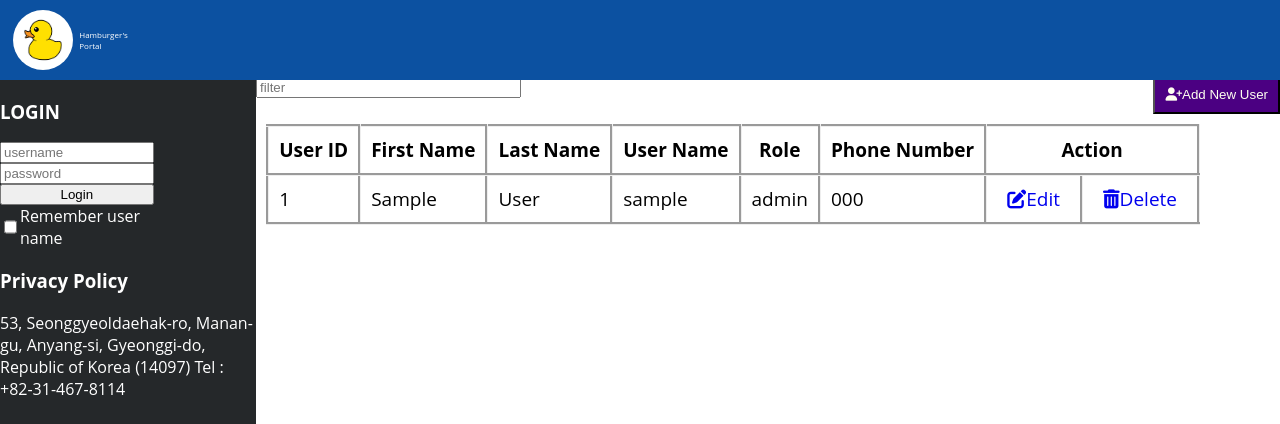
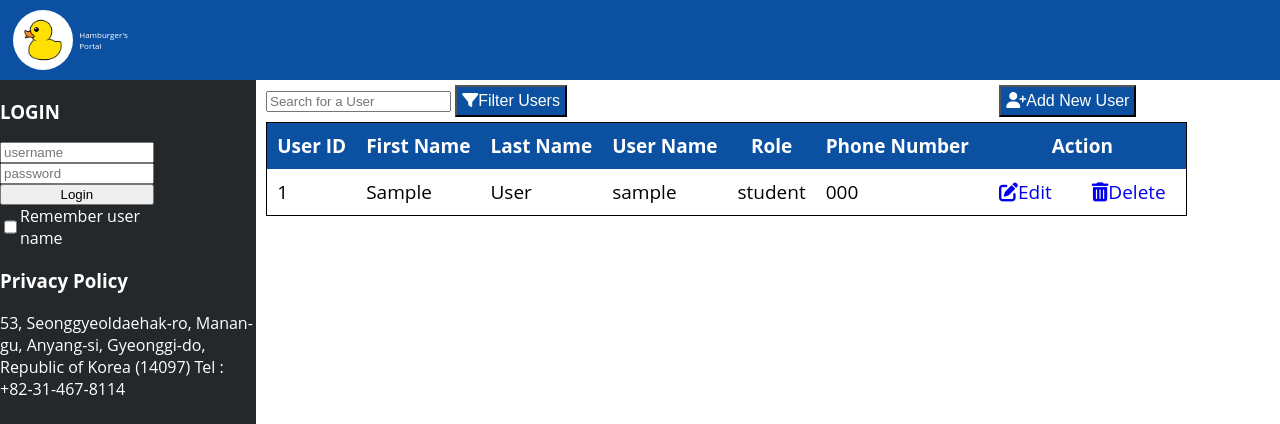
Before and after one commit to mahier8/batch14-project, a PHP site: page /index.php?action=userView in a window 1280 px wide. Shown: the top 424 px of the page. Run offline with PHP 8.4, Linux system fonts and the light colour scheme; tables that the repository leaves empty or names only in its code hold one stand-in row (values such as "Sample post"); some libraries are stand-ins or nearby versions; some web fonts are replaced.

Commit message:
Updated User List CSS

```diff
--- a/index.php
+++ b/index.php
@@ -23,6 +23,10 @@ try {
             uploadImage();
 
             break;
+        // case "filterUsers" :
+        //     if
+        //         require("./view/userView.php");
+        //     }
         case "userDel";
             if(isset($_GET['delete']) && $_GET['delete'] > 0){
                 userId($_GET['delete']);
--- a/model/UserManager.php
+++ b/model/UserManager.php
@@ -13,6 +13,13 @@ class UserManager extends Manager {
         $get->closeCursor();
         return $getUsers;
     }
+
+    // public function filterUser($username){
+    //     $req = $this->_connexion->prepare("SELECT id, firstName, lastName, userName, password, role, phoneNumber FROM user WHERE userName = :userName");
+    //     $getUsers= $req->fetchAll(PDO::FETCH_ASSOC);
+    //     $req->closeCursor();
+    //     return $getUsers;
+    // }
 
     public function getUser() {
         $req = $this->_connexion->query('SELECT * FROM user WHERE id = 1');
@@ -55,8 +62,6 @@ class UserManager extends Manager {
     }
 
     public function updateImage($userid, $imagePath) {
-        echo "Image:" . $imagePath;
-        echo "User Id:" . $userid;
         $req = $this->_connexion->prepare("UPDATE user SET imagePath = :imagePath WHERE id = :userId");
         $req->bindParam("userId", $userid, PDO::PARAM_INT);
         $req->bindParam("imagePath", $imagePath, PDO::PARAM_STR);
--- a/public/js/courseList.js
+++ /dev/null
@@ -1 +0,0 @@
-console.log('Linked');
--- a/public/styles/courseList.css
+++ b/public/styles/courseList.css
@@ -76,11 +76,6 @@
     display:flex;
 }
 
-.elementHidden {
-    display:none;
-}
-
-
 .courseStudents {
     display:flex;
     font-size:1.3em;
--- a/public/styles/style.css
+++ b/public/styles/style.css
@@ -149,3 +149,7 @@ footer > div {
 #leftFooterDiv {
     color: yellow;
 }
+
+.elementHidden {
+    display:none;
+}
--- a/public/styles/user.css
+++ b/public/styles/user.css
@@ -1,21 +1,45 @@
-.contentHead{
+#contentHead{
     display: flex;
+    margin-bottom: 5px;
+    padding-left:10px;
+    padding-right:10px;
+    align-items:center;
     justify-content: space-between;
-    margin-bottom: 10px;
+    width: 85%;
+
 }
 
 table{
     margin-left:1%;
     border-collapse:collapse;
+    border: 1px black solid;
+}
+
+.blueStyle  {
+    background-color: #0C51A1;
+    color: #FFFFFF;
+}
+
+.btn {
+    margin-top:10px;
+    padding:5px;
+    font-size: 1em;
+}
+
+#filterUsers {
+    size:30px;
+    padding:8px;
+    margin-right:3px;
 }
 
 th{
   font-weight: bolder;
+  border: 1px black solid;
+
 }
 
 th , td{
     border: 3px;
-    border-style: groove;
     padding: 10px;
     font-size: 19px;
 }
--- a/view/userView.php
+++ b/view/userView.php
@@ -4,23 +4,23 @@
 
 <?php ob_start(); ?>
 <div id="mainContent">
-    <div class="section">
-        <div class="contentHead">
-            <form method="POST" action="index.php" class="filter">
+    <div id="contentHead">
+
+            <form method="POST" action="index.php">
                 <input type="hidden" name="action" value='filterUsers'>
-                <input type="text" name="filter" placeholder="filter" size="30px" >
+                <input type="text" name="filter" id="userSearch" placeholder="Search for a User" autocomplete=off>
+                <button class="blueStyle btn" type="submit" name="filterSubmit" ><i class="fas fa-filter"></i>Filter Users</button>
             </form>
 
-            <form  action="index.php" method="POST" class="newuser">
+            <form action="index.php" method="POST" >
                 <input type="hidden" name="action" value='addUser'>
-                <button type="submit" name="addNewUser" ><i class="fas fa-user-plus"></i>Add New User</button>
+                <button class="blueStyle btn" type="submit" name="addNewUser" ><i class="fas fa-user-plus"></i>Add New User</button>
             </form>
-        </div>
     </div>
 
-    <div class="contentBody">
+    <div>
         <table>
-            <thead>
+            <thead class="blueStyle">
                 <tr>
                     <th>User ID</th>
                     <th>First Name</th>
@@ -39,7 +39,15 @@
                         <td><?= htmlspecialchars($user['firstName']) ;?></td>
                         <td><?= htmlspecialchars($user['lastName']); ?></td>
                         <td><?= htmlspecialchars($user['userName']); ?></td>
-                        <td><?= htmlspecialchars($user['role']); ?></td>
+                        <td><?php
+                        if (htmlspecialchars($user['role']) == 0) {
+                            echo 'admin';
+                        } elseif (htmlspecialchars($user['role']) == 1){
+                            echo 'teacher';
+                        } else {
+                            echo 'student';
+                        };
+                        ; ?></td>
                         <td><?= htmlspecialchars($user['phoneNumber']); ?></td>
                         <td><a href="index.php?action=userEdit&edit=<?= $user['id'];?>"><i class="fas fa-edit"></i>Edit</a></td>
                         <td><a href="index.php?action=userDel&delete=<?= $user['id'];?>"><i class="fas fa-trash-alt"></i>Delete</a> </td>
```
Also changed, not shown: controller/controller.php (line endings or trailing spaces).
